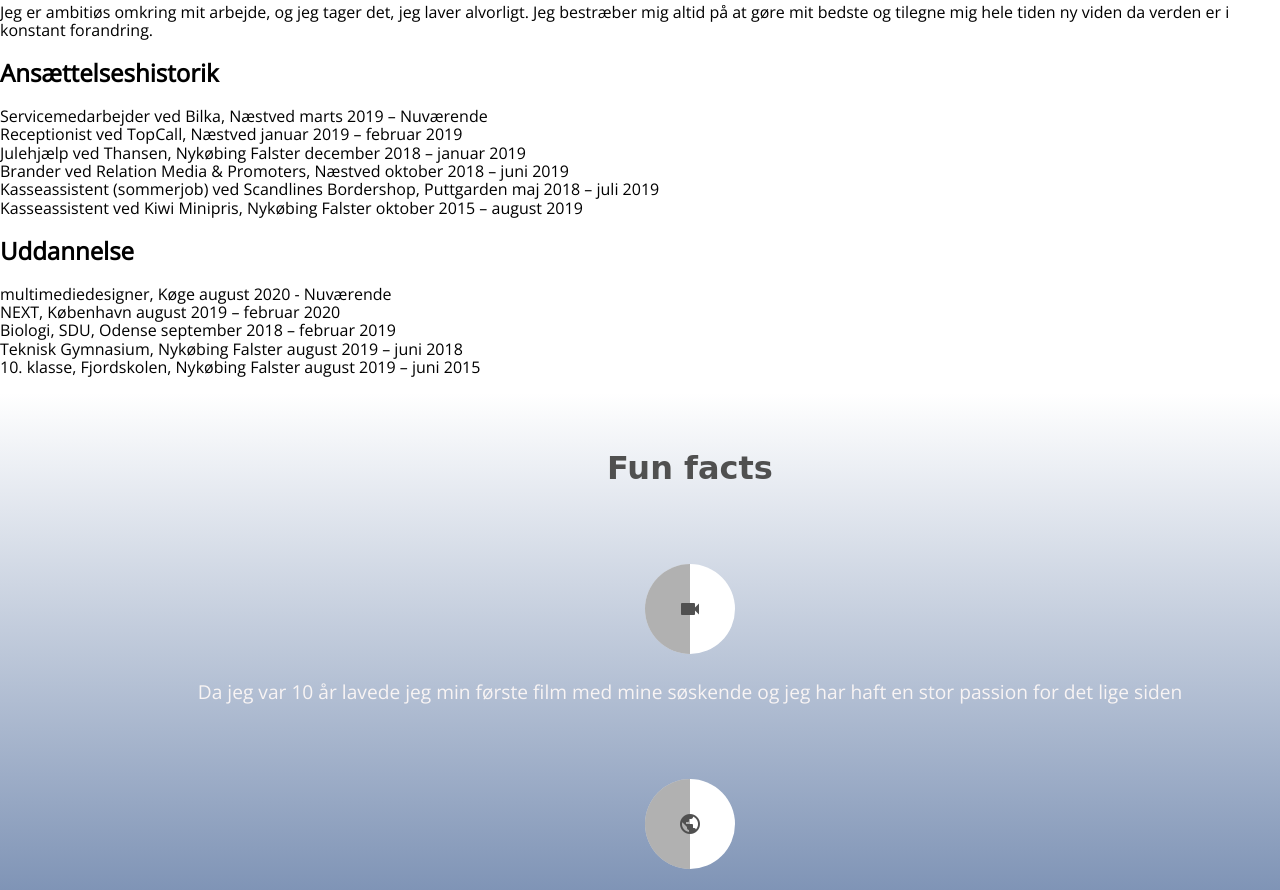
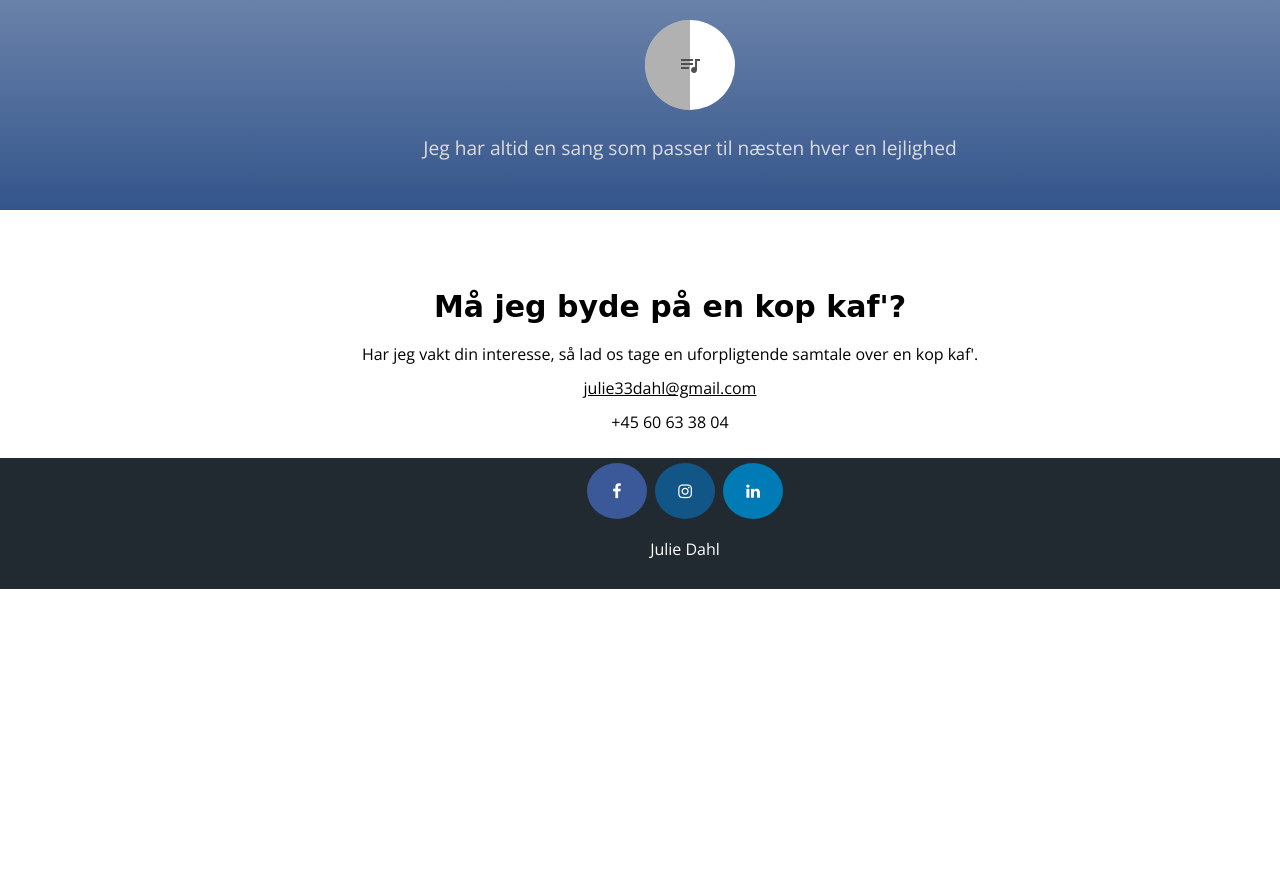
Before and after one commit to julie899/Eksamensprojekt, a plain HTML site: page index.html in a window 1280 px wide. Shown: the part 5970-6860 px from the top of the page. After the commit the page ends 6614 px from the top, so only its background shows below. Drawn offline with nearby package versions, Linux system fonts and the light colour scheme; a web font is replaced by a local one.

Commit message:
justering og tilføjelse
tilføjet styling til kontakt, footer og om mig afsnittet
og slettet mellemrum og satte koden pænnere op

```diff
--- a/stylesheet.css
+++ b/stylesheet.css
@@ -208,3 +208,72 @@
     z-index: 2;
     color: rgb(80, 80, 80);
 }
+/* kontakt afsnit styling */
+.contact {
+    padding-left: 60px;
+    font-weight: normal;
+    text-align: center;
+    padding-top: 60px;
+    padding-bottom: 10px;
+}
+.contact h1 {
+font-family: 'Fredericka the Great', cursive;
+font-size: 30px;
+}
+.contact a {
+    color: black;
+}
+
+/* footer */
+footer {
+    content: '';
+    padding-left: 45px;
+    width: 100%;
+    text-align: center;
+    background-color: #222A31;
+    padding-bottom: 15px;
+}
+.fa {
+    padding: 20px;
+    font-size: 30px;
+    width: 20px;
+    text-align: center;
+    text-decoration: none;
+    margin: 5px 2px;
+    border-radius: 50%;
+}
+
+.fa:hover {
+    opacity: 0.7;
+}
+.fa-facebook {
+    background: #3B5998;
+    color: white;
+}
+.fa-linkedin {
+    background: #007bb5;
+    color: white;
+}
+.fa-instagram {
+    background: #125688;
+    color: white;
+}
+footer p {
+    color: white;
+}
+/* om mig afsnit styling */
+.about {
+    text-align: center;
+    color: rgb(80, 80, 80);
+}
+.about h1 {
+    font-family: 'Fredericka the Great', cursive;
+}
+.about img {
+    width: 300px;
+    display: block;
+    margin-left: auto;
+    margin-right: auto;
+    margin-top: 40px;
+
+}
```
Lines whose indentation alone changed are shown as unchanged.
